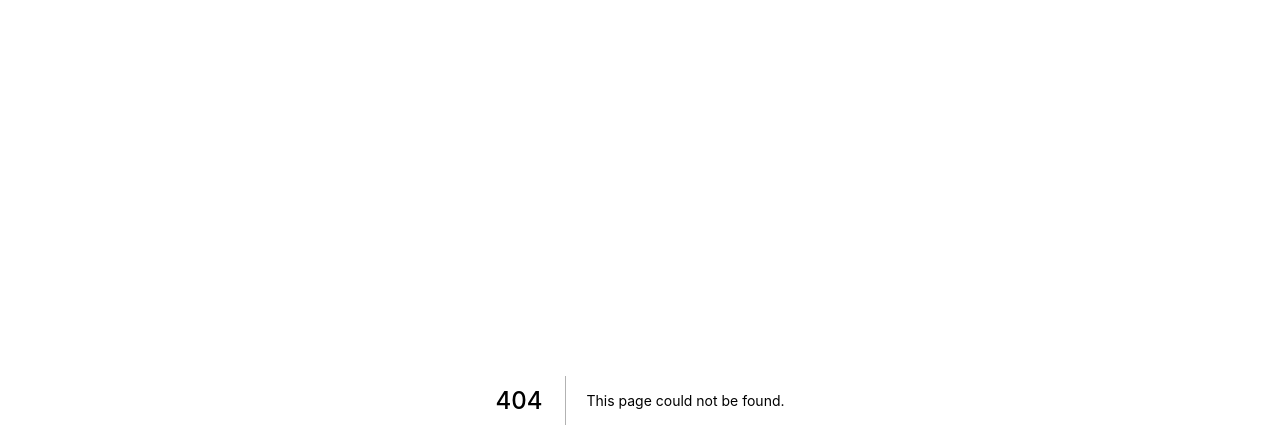
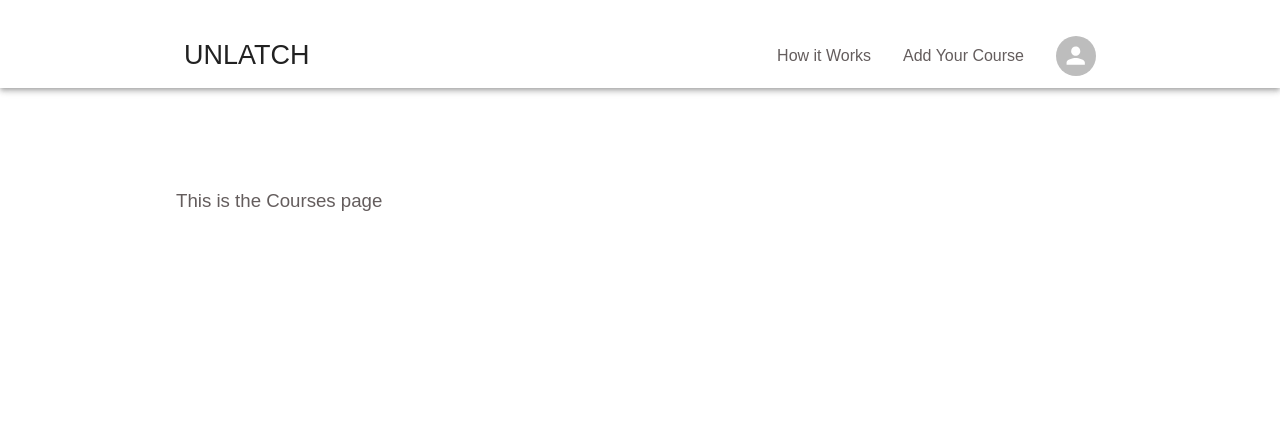
Before and after one commit to rakshit087/Unlatch, a Next.js app: page /courses in a window 1280 px wide. Before the commit this address had no page. Shown: the top 448 px of the page. Built offline with nearby package versions, Linux system fonts and the light colour scheme.

Commit message:
Added Courses Page

```diff
--- /dev/null
+++ b/src/pages/courses.jsx
@@ -0,0 +1,31 @@
+import { Box } from "@mui/material";
+import { Navbar } from "../layouts/Navbar";
+import { useEffect } from "react";
+import { useRouter } from "next/router";
+import { WalletServices } from "../utilities/wallet";
+const Courses = () => {
+  const router = useRouter();
+  useEffect(() => {
+    if (!window.ethereum) {
+      alert("Please install MetaMask");
+    } else {
+      WalletServices.isConnected().then((con) => {
+        if (!con) {
+          router.push({
+            pathname: "/",
+          });
+        }
+      });
+    }
+  });
+  return (
+    <div>
+      <Navbar />
+      <Box sx={{ px: { xs: 1, md: 10, lg: 22 }, py: 10 }}>
+        <p>This is the Courses page</p>
+      </Box>
+    </div>
+  );
+};
+
+export default Courses;
```
